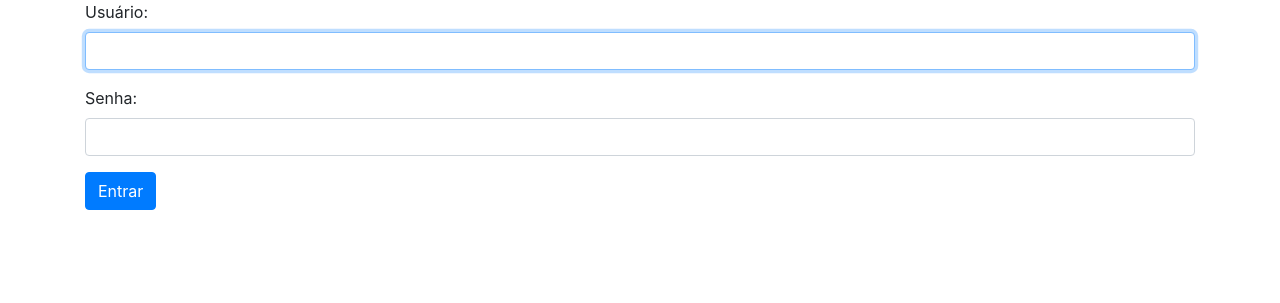
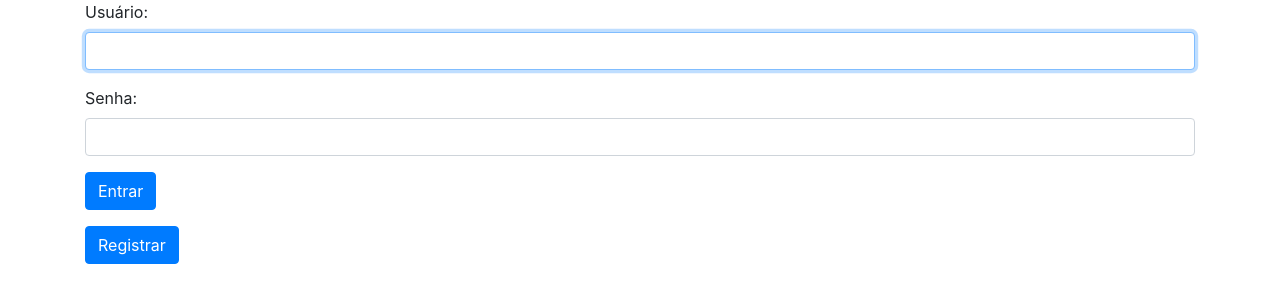
Before and after one commit to Lucas-Severo/gerenciador-tarefas, a Django app: page /logar_usuario/ in a window 1280 px wide. Shown: the part 56-359 px from the top of the page. Run offline with Django 3.2, Linux system fonts and the light colour scheme; some libraries are stand-ins or nearby versions.

Commit message:
Alteração de rotas

```diff
--- a/app/templates/base.html
+++ b/app/templates/base.html
@@ -4,7 +4,7 @@
 <html lang="en">
 <head>
     <meta charset="UTF-8">
-    <title>Aula001 - Python e Django</title>
+    <title>Gerenciador de Tarefas</title>
     <link rel="stylesheet" href="{% static 'app/css/bootstrap.min.css' %}">
 </head>
 <body>
--- a/app/templates/usuarios/login.html
+++ b/app/templates/usuarios/login.html
@@ -25,4 +25,8 @@
     </div>
 </form>
 
+<form action="{% url 'cadastrar_usuario' %}" method="get">
+    <input type="submit" value="Registrar" class="btn btn-primary">
+</form>
+
 {% endblock conteudo %}
--- a/app/urls.py
+++ b/app/urls.py
@@ -3,6 +3,7 @@ from .views.tarefa_views import *
 from .views.usuario_views import *
 
 urlpatterns = [
+    path('', listar_tarefas, name='listar_tarefas'),
     path('listar_tarefas/', listar_tarefas, name='listar_tarefas'),
     path('cadastrar_tarefa/', cadastrar_tarefa, name="cadastrar_tarefa"),
     path('editar_tarefa/<int:id>', editar_tarefa, name="editar_tarefa"),
```
